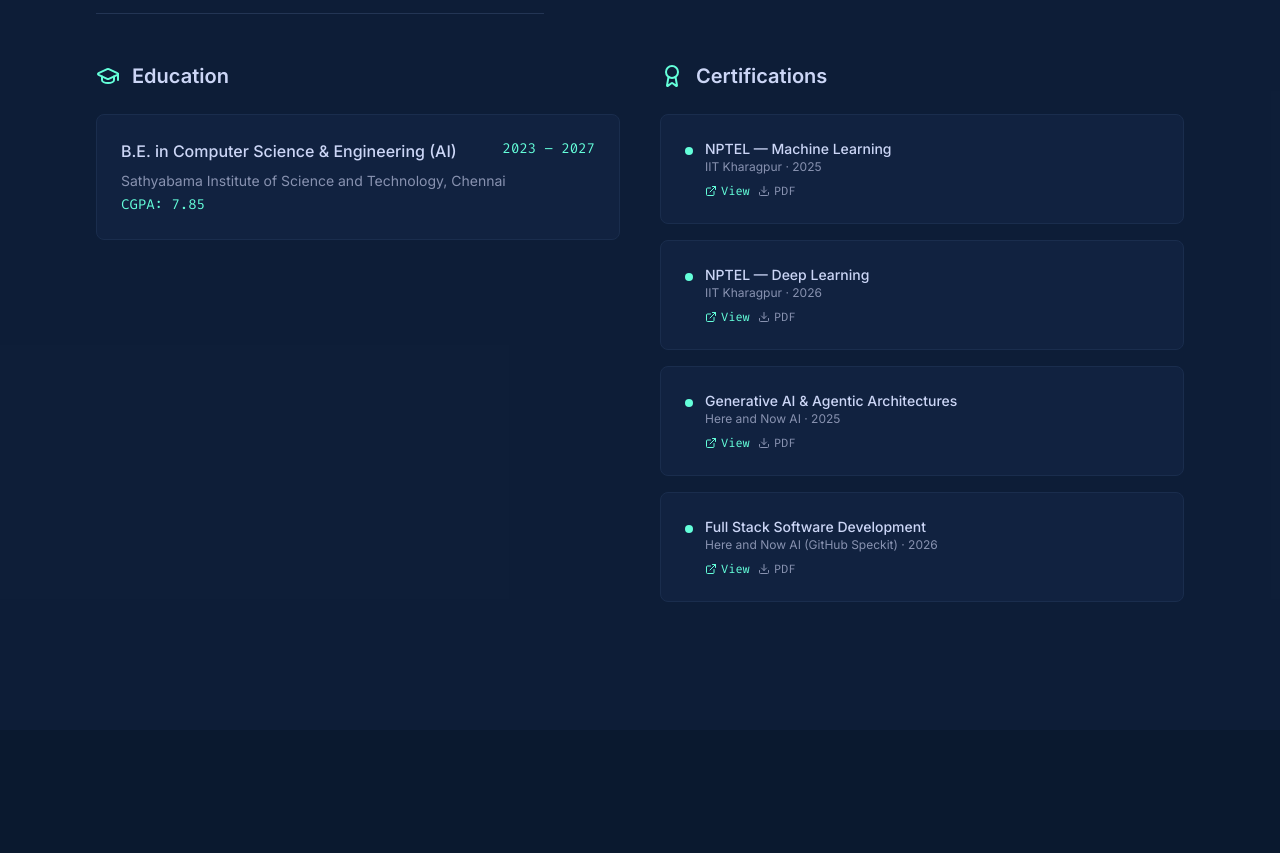
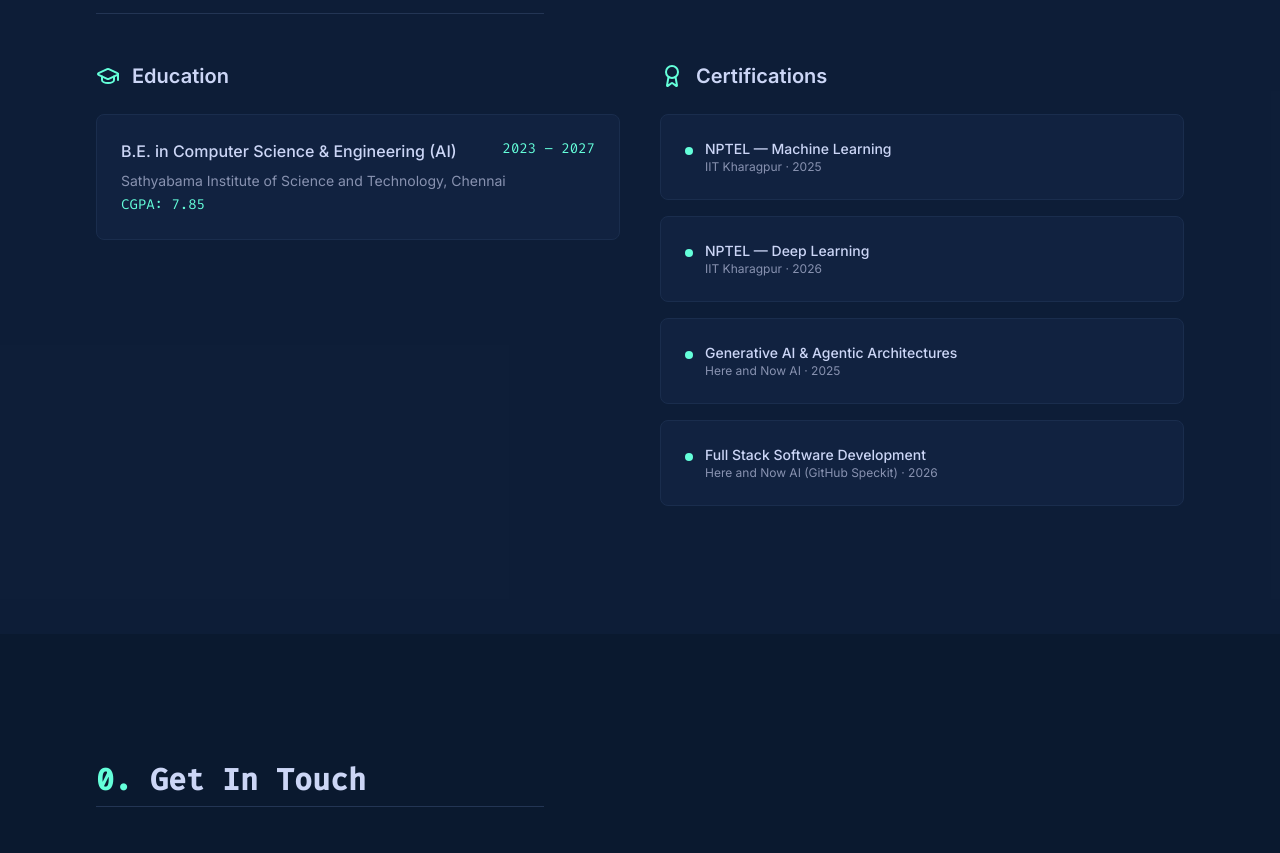
Before and after one commit to Soumya-Subhra-Datta/PortfolioNew, a React (Vite) app: page / in a window 1280 px wide. Shown: the part 3974-4827 px from the top of the page. Built offline with nearby package versions, Linux system fonts and the light colour scheme.

Commit message:
Make certificate cards clickable - open Drive link on click

```diff
--- a/src/components/Education.tsx
+++ b/src/components/Education.tsx
@@ -1,5 +1,5 @@
 import { motion } from 'framer-motion'
-import { GraduationCap, Award, ExternalLink, Download } from 'lucide-react'
+import { GraduationCap, Award } from 'lucide-react'
 
 const education = [
   {
@@ -120,36 +120,23 @@ export default function Education() {
                 viewport={{ once: true }}
               >
                 {certifications.map((cert) => (
-                  <motion.div
+                  <motion.a
                     key={cert.title}
+                    href={cert.driveLink}
+                    target="_blank"
+                    rel="noopener noreferrer"
                     variants={itemVariants}
-                    className="card"
+                    whileHover={{ x: 6, transition: { duration: 0.2 } }}
+                    className="card block cursor-pointer hover:border-teal-400/60 transition-colors"
                   >
                     <div className="flex items-start gap-3">
                       <div className="w-2 h-2 rounded-full bg-teal-400 mt-2 flex-shrink-0" />
                       <div className="flex-1 min-w-0">
                         <h4 className="text-slate-100 text-sm font-medium">{cert.title}</h4>
-                        <p className="text-slate-300 text-xs mb-2">{cert.issuer} · {cert.year}</p>
-                        <div className="flex flex-wrap gap-2">
-                          <a
-                            href={cert.driveLink}
-                            target="_blank"
-                            rel="noopener noreferrer"
-                            className="inline-flex items-center gap-1 text-xs text-teal-400 hover:text-teal-300 font-mono transition-colors"
-                          >
-                            <ExternalLink size={12} /> View
-                          </a>
-                          <a
-                            href={cert.pdfFile}
-                            download
-                            className="inline-flex items-center gap-1 text-xs text-slate-300 hover:text-teal-400 font-mono transition-colors"
-                          >
-                            <Download size={12} /> PDF
-                          </a>
-                        </div>
+                        <p className="text-slate-300 text-xs">{cert.issuer} · {cert.year}</p>
                       </div>
                     </div>
-                  </motion.div>
+                  </motion.a>
                 ))}
               </motion.div>
             </motion.div>
```
